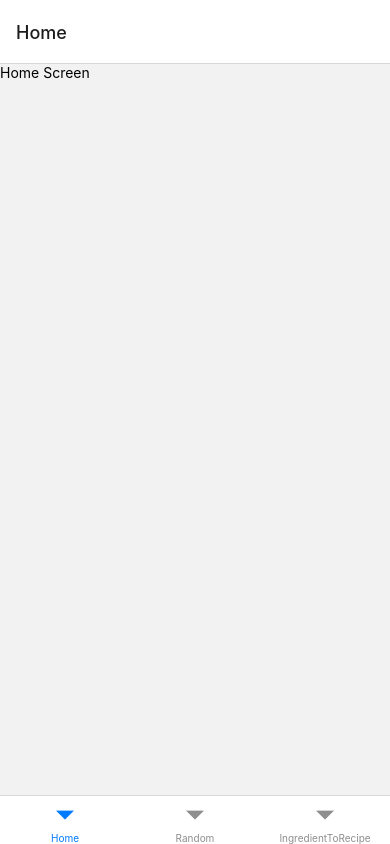
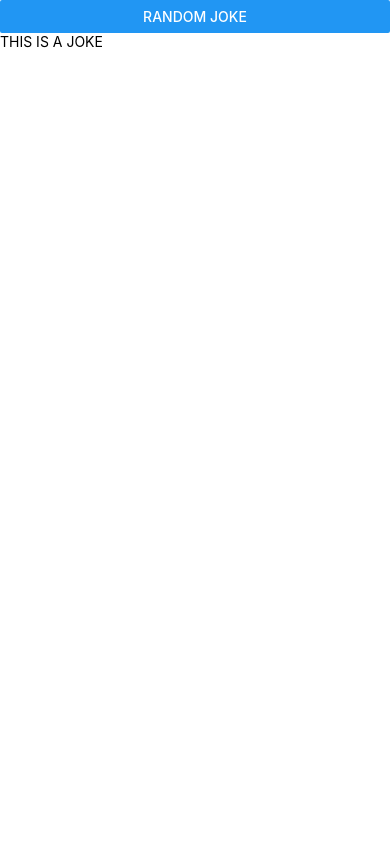
Before and after one commit to AnshDubey1999/Caldus, a React Native app: screen / in a window 390 px wide. Built offline with nearby package versions, Linux system fonts and the light colour scheme.

Commit message:
adding joke button

```diff
--- a/App.js
+++ b/App.js
@@ -1,28 +1,32 @@
-import { StatusBar } from 'expo-status-bar';
-import * as React from 'react';
-import { Text, View } from 'react-native';
-import { SafeAreaProvider, SafeAreaView } from 'react-native-safe-area-context';
-import { NavigationContainer } from '@react-navigation/native';
-import { createNativeStackNavigator } from '@react-navigation/native-stack';
-import { createBottomTabNavigator } from '@react-navigation/bottom-tabs';
-
-
-import HomeScreen from './src/screens/HomeScreen';
-import RandomScreen from './src/screens/RandomScreen';
-import IngredientToRecipeScreen from './src/screens/IngredientToRecipeScreen';
+import { StatusBar } from "expo-status-bar";
+import * as React from "react";
+import { Text, View } from "react-native";
+import { SafeAreaProvider, SafeAreaView } from "react-native-safe-area-context";
+import { NavigationContainer } from "@react-navigation/native";
+import { createNativeStackNavigator } from "@react-navigation/native-stack";
+import { createBottomTabNavigator } from "@react-navigation/bottom-tabs";
+import HomeScreen from "./src/screens/HomeScreen";
+import RandomScreen from "./src/screens/RandomScreen";
+import IngredientToRecipeScreen from "./src/screens/IngredientToRecipeScreen";
+import { RandomOptionsScreen } from "./RandomOptionsScreen";
 
 const Tab = createBottomTabNavigator();
 
-function App() {
+export function App() {
   return (
     <SafeAreaProvider>
-      <NavigationContainer>
+      <RandomOptionsScreen />
+      {/* <NavigationContainer>
         <Tab.Navigator>
-          <Tab.Screen name="Home" component={HomeScreen}/>
-          <Tab.Screen name="Random" component={RandomScreen}/>
-          <Tab.Screen name="IngredientToRecipe" component={IngredientToRecipeScreen}/>
+          <Tab.Screen name="Home" component={HomeScreen} />
+          <Tab.Screen name="Random" component={RandomScreen} />
+          <Tab.Screen
+            name="IngredientToRecipe"
+            component={IngredientToRecipeScreen}
+          />
+          <Tab.Screen name="Test" component={RandomOptionScreen} />
         </Tab.Navigator>
-      </NavigationContainer>
+      </NavigationContainer> */}
     </SafeAreaProvider>
   );
 }
--- /dev/null
+++ b/RandomOptionsScreen.js
@@ -0,0 +1,55 @@
+import { StatusBar } from "expo-status-bar";
+import React, { useEffect, useState } from "react";
+import { API_KEY, API_HOST } from "./src/general";
+import { StyleSheet, Button, View, SafeAreaView, Text } from "react-native";
+import { ToggleButton } from "react-native-paper";
+
+function getRandomJoke() {
+  const fetchJoke = async () => {
+    await fetch(
+      "https://spoonacular-recipe-food-nutrition-v1.p.rapidapi.com/food/jokes/random",
+      {
+        method: "GET",
+        headers: {
+          "x-rapidapi-host": API_HOST,
+          "x-rapidapi-key": API_KEY,
+        },
+      }
+    )
+      .then((response) => response.json().then((res) => res))
+      .catch((err) => {
+        console.error(err);
+      });
+  };
+}
+
+export function RandomOptionsScreen() {
+  const [joke, setJoke] = useState("THIS IS A JOKE");
+
+  const onPressHandler = () => {
+    getRandomJoke();
+  };
+
+  return (
+    <View>
+      <Button title="Random Joke" onPress={onPressHandler} />
+      <Text>{joke}</Text>
+    </View>
+  );
+}
+
+const styles = StyleSheet.create({
+  container: {
+    flex: 1,
+    justifyContent: "center",
+    marginHorizontal: 16,
+  },
+  title: {
+    textAlign: "center",
+    marginVertical: 8,
+  },
+  fixToText: {
+    flexDirection: "row",
+    justifyContent: "space-between",
+  },
+});
```
